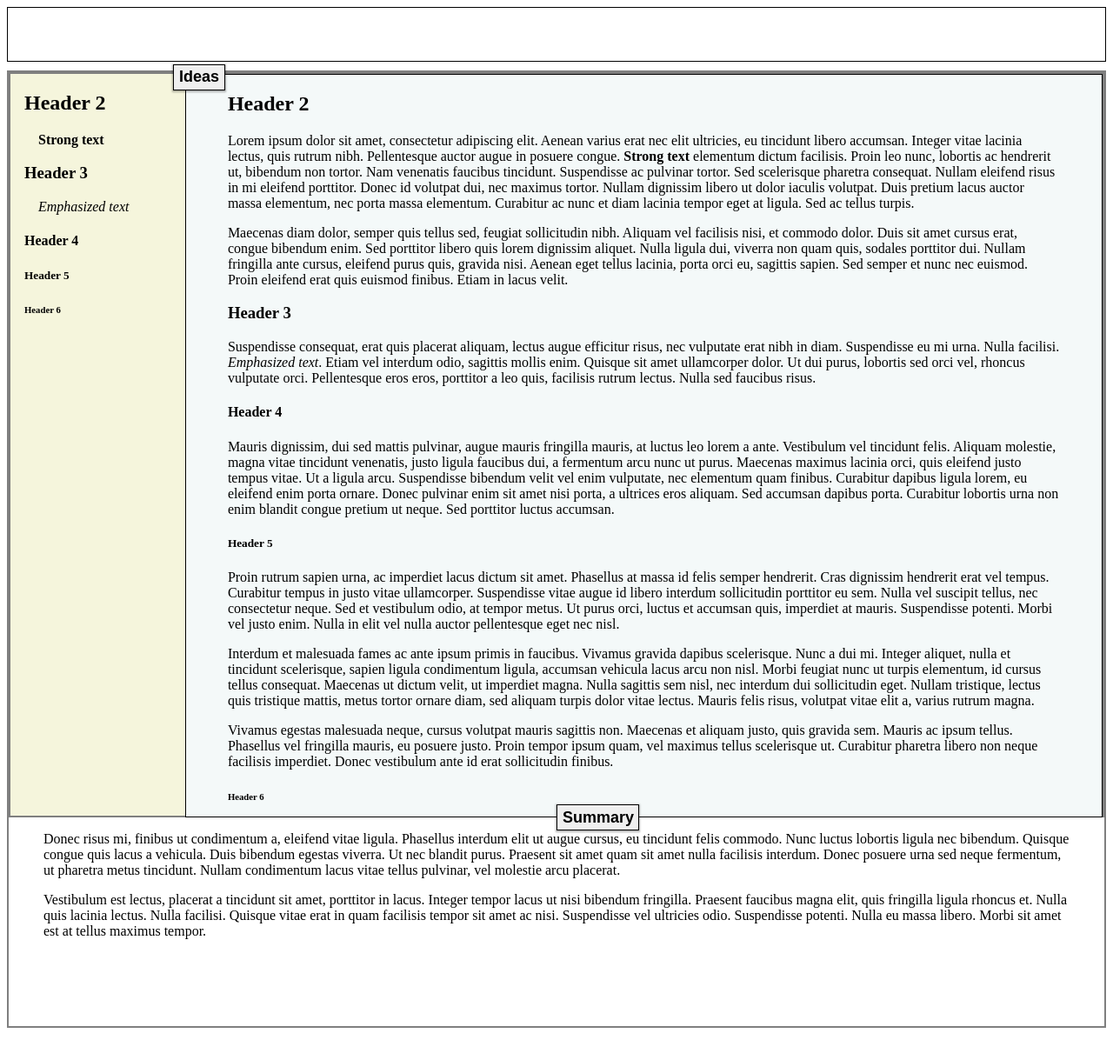
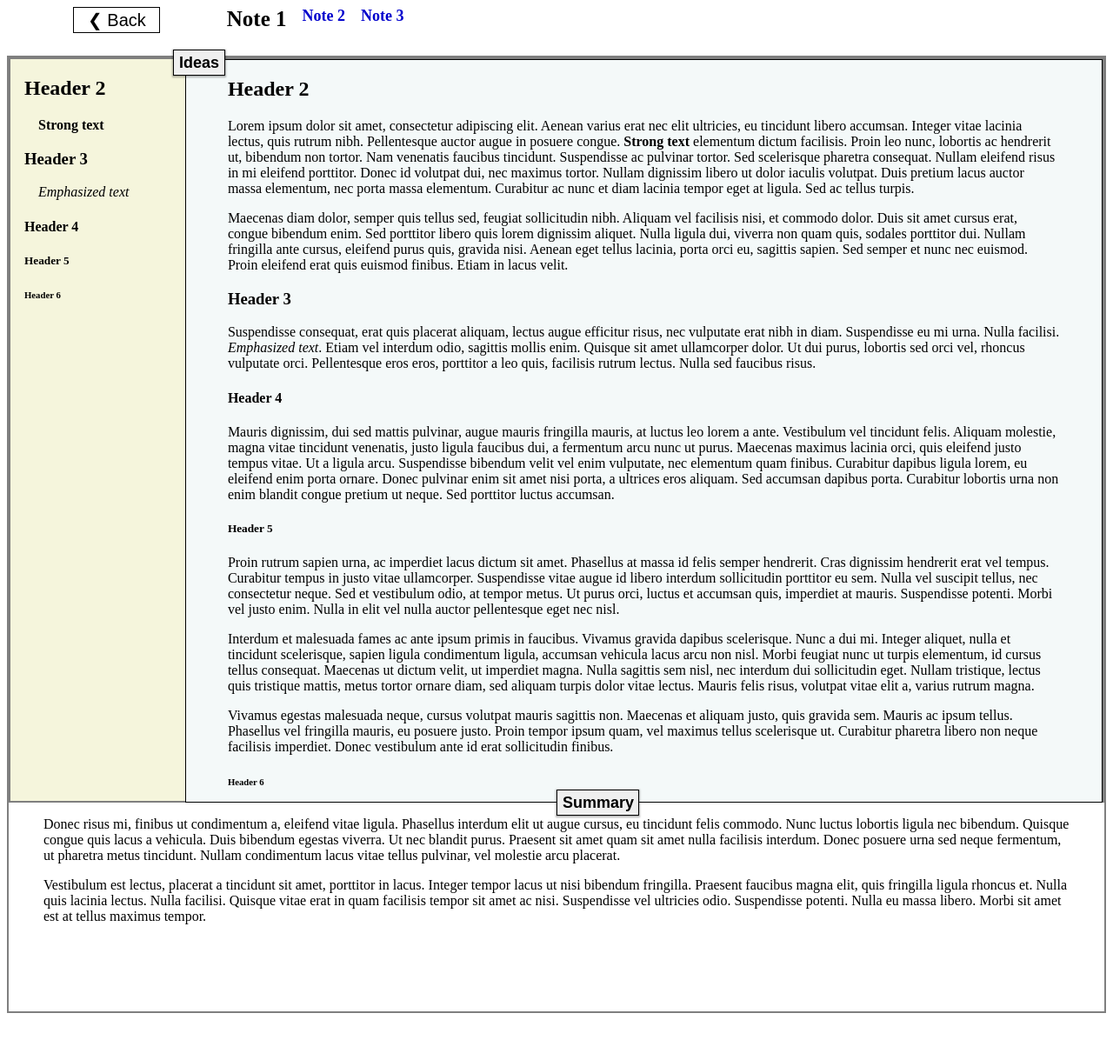
Before and after one commit to kennguyen01/jekyll-cornell-notes, a Jekyll site: the page built from _notes/example-note/note-1.md, in a window 1280 px wide. Shown: the whole page at 87% size. Built offline with Jekyll 4.4.1, drawn with Linux system fonts in a browser that asks for light colours.

Commit message:
Add nav links between notes

```diff
--- a/_config.yml
+++ b/_config.yml
@@ -5,16 +5,14 @@ kramdown:
   syntax-highlighter: rouge
 highlighter: rouge
 
-include: ["_books"]
+include: ["_notes"]
 
 collections:
-  books:
+  notes:
     output: true
 
 defaults:
   - scope:
-      path: "_books"
+      path: "_notes"
     values:
-      layout: book
-
-excerpt_summary: <!--summary-->
+      layout: note
--- a/_layouts/default.html
+++ b/_layouts/default.html
@@ -10,7 +10,7 @@
 
   <body>
 
-      {{ content }}
+    {{ content }}
 
   </body>
 </html>
--- a/_layouts/book.html
+++ b/_layouts/note.html
@@ -3,15 +3,21 @@
   <head>
     <meta charset="UTF-8">
     <meta name="viewport" content="width=device-width, initial-scale=1.0">
-    <link rel="stylesheet" href="{{ site.baseurl }}/styles/book.css" type="text/css">
+    <link rel="stylesheet" href="{{ site.baseurl }}/styles/note.css" type="text/css">
     <link rel="icon" href="#">
     <title>{{ page.title }}</title>
   </head>
 
   <body>
 
-    <nav class="book-nav">
+    <nav>
+      <a href="{{ site.baseurl }}/">
+        <button type="button" class="home">&#10094; Back</button>
+      </a>
 
+      <div class="nav-links">
+        <h1>{{ page.title }}</h1>
+      </div>
     </nav>
 
     <div class="outer-container">
@@ -34,6 +40,6 @@
       </div>
     </div>
 
-    <script src="{{ site.baseurl }}/scripts/book.js"></script>
+    <script src="{{ site.baseurl }}/scripts/note.js"></script>
   </body>
 </html>
--- a/_books/example-book.md
+++ b/_notes/example-note/note-1.md
@@ -1,7 +1,10 @@
 ---
-layout: book
-title: Example Book
+layout: note
+title: Note 1
 ---
+
+[Note 2](note-2.html)
+[Note 3](note-3.html)
 
 > Donec risus mi, finibus ut condimentum a, eleifend vitae ligula. Phasellus interdum elit ut augue cursus, eu tincidunt felis commodo. Nunc luctus lobortis ligula nec bibendum. Quisque congue quis lacus a vehicula. Duis bibendum egestas viverra. Ut nec blandit purus. Praesent sit amet quam sit amet nulla facilisis interdum. Donec posuere urna sed neque fermentum, ut pharetra metus tincidunt. Nullam condimentum lacus vitae tellus pulvinar, vel molestie arcu placerat.
 >
--- a/scripts/book.js
+++ b/scripts/note.js
@@ -27,12 +27,28 @@ const sumToggle = () => {
 };
 
 /**
+ * Move external links from note to nav
+ */
+const moveLinks = () => {
+  let links = document.querySelectorAll('.note a');
+  if (links) {
+    let navBar = document.querySelector('.nav-links');
+
+    for (let i = 0; i < links.length; i++) {
+      navBar.appendChild(links[i]);
+    }
+  }
+}
+
+/**
  * Move blockquote from note to summary
  */
-const writeSum = () => {
+const moveSum = () => {
   let block = document.querySelector('blockquote');
-  let sum = document.querySelector('.summary');
-  sum.appendChild(block);
+  if (block) {
+    let sum = document.querySelector('.summary');
+    sum.appendChild(block);
+  }
 };
 
 /**
@@ -102,8 +118,11 @@ const animateLink = () => {
   ideaToggle();
   sumToggle();
 
-  // Display blockquote in summary area
-  writeSum();
+  // Move external links to nav
+  moveLinks();
+
+  // Move blockquote to summary area
+  moveSum();
 
   // Create idea links
   addId();
--- a/styles/book.css
+++ b/styles/note.css
@@ -1,8 +1,8 @@
 /* SEARCH DIRECTORY
 
   1. =GLOBAL
-  2. =CONTAINER
-  3. =NAV
+  2. =NAV
+  3. =CONTAINERS
   4. =IDEAS
   5. =NOTES
   6. =SUMMARY
@@ -14,12 +14,66 @@
 ===GLOBAL===
 */
 
-.hide {
-  display: none;
+
+
+/*
+===NAV===
+*/
+
+/* Nav grid */
+nav {
+  position: sticky;
+  height: 40px;
+  display: grid;
+  grid-template-columns: 2fr 8fr;
+  margin-bottom: 1em;
+}
+nav a {
+  justify-self: center;
+}
+
+/* Nav buttons */
+.home {
+  width: 100px;
+  height: 30px;
+  font-size: 20px;
+  border: 1px solid black;
+  background-color: transparent;
+  transition: 0.7s ease;
+  color: black;
+}
+.home:hover {
+  cursor: pointer;
+  border: none;
+  background-color: black;
+  transition: 0.5s ease;
+  color: white;
+}
+
+/* Link to other notes */
+.nav-links {
+  display: flex;
+  flex-wrap: wrap;
+}
+.nav-links h1 {
+  font-size: 25px;
+  margin-top: 0;
+}
+.nav-links a {
+  font-size: 18px;
+  font-weight: bold;
+  color: #0000CD;
+  text-decoration: none;
+  margin-left: 1em;
+}
+.nav-links a:hover {
+  transform: scale(1.05);
+  opacity: 1;
+  text-decoration: underline;
 }
 
 /*
-===CONTAINER===
+===CONTAINERS===
 */
 
 .outer-container {
@@ -44,17 +98,6 @@
 }
 
 /*
-===NAV===
-*/
-
-/* Navigation grid */
-.book-nav {
-  height: 5vh;
-  margin-bottom: 10px;
-  border: 1px solid black;
-}
-
-/*
 ===IDEAS===
 */
 
@@ -76,14 +119,14 @@
 
 /* Idea links */
 .idea a {
-  z-index: 0;
   display: inline-block;
   text-decoration: none;
   color: black;
 }
 .idea a:hover {
+  color: blue;
   transform: scale(1.05);
-  color: blue;
+  text-decoration: underline;
 }
 .idea strong, .idea em {
   padding-left: 1em;
@@ -109,14 +152,13 @@ not get clipped by overflow from idea area
   font-size: 18px;
   font-weight: bold;
   transform: translateX(-105%) translateY(-40%);
-  transition: 0.3s ease;
+  transition: 0.7s ease;
 }
 .idea-btn:hover {
-  transform: scale(1.1) translateX(-105%) translatey(-40%);
-  border: 1px solid darkturquoise;
-  transition: 0.3s ease;
-  color: darkturquoise;
-  background-color: white;
+  border: 1px solid white;
+  transition: 0.5s ease;
+  color: white;
+  background-color: #1E90FF;
 }
 
 /* Expandable note area */
@@ -150,20 +192,19 @@ not get clipped by overflow from idea area
   cursor: pointer;
   font-size: 18px;
   font-weight: bold;
-  transition: 0.3s ease;
+  transition: 0.7s ease;
 }
 .sum-btn:hover {
-  transform: scale(1.1) translateY(-50%);
-  border: 1px solid darkviolet;
-  transition: 0.3s ease;
-  color: darkviolet;
-  background-color: white;
+  border: 1px solid white;
+  transition: 0.5s ease;
+  color: white;
+  background-color: #9932CC;
 }
 
 /* Expandable summary area */
 .summary {
   width: 100%;
-  height: 30vh;
+  height: 20vh;
   overflow-y: auto;
 }
 .summary-small {
```
Also changed, not shown: _notes/example-note/note-2.md (added, +25 -0 lines), _notes/example-note/note-3.md (added, +13 -0 lines), index.html (+4 -4 lines), Gemfile.lock.
